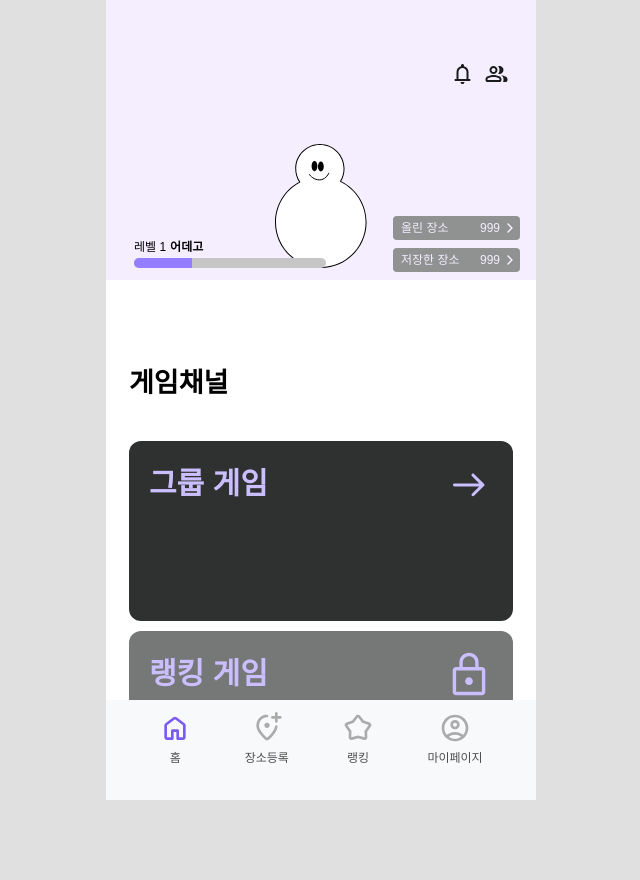
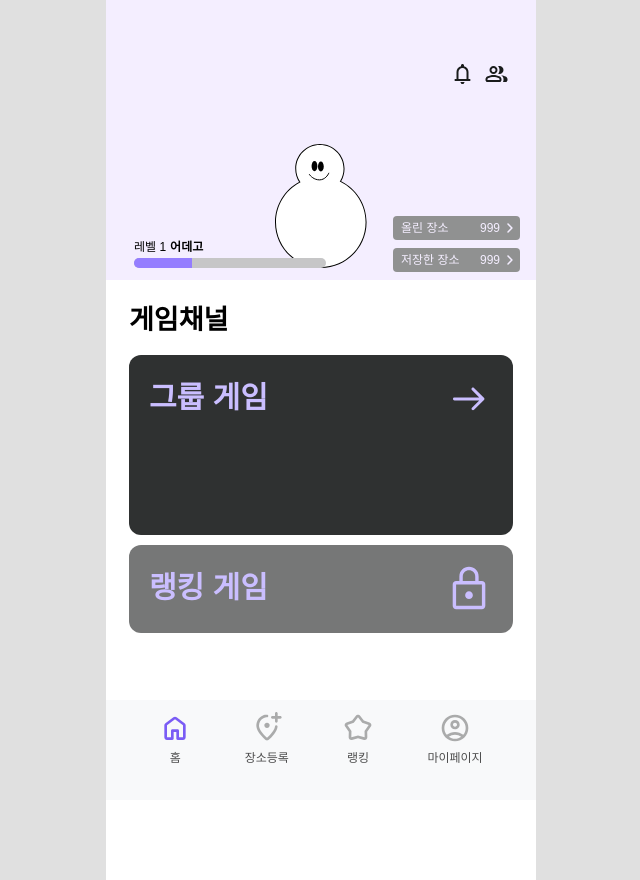
Before and after one commit to urdego/Urdego_Frontend, a Next.js app: page /home in a window 1280 px wide. Shown: the whole page, without its empty margins (319-959 px from the left). Before the commit the page ends 800 px from the top, so only its background shows below. Built offline with nearby package versions, Linux system fonts and the light colour scheme.

Commit message:
feat: main 페이지 UI 제작 완료 및 전역 스타일 수정

```diff
--- a/app/(nav)/home/Home.styles.ts
+++ b/app/(nav)/home/Home.styles.ts
@@ -3,8 +3,6 @@ import styled from 'styled-components';
 export const HomeTitle = styled.h1`
 font-size: 27px;
 align-self: stretch;
-margin-top: 280px;
-padding-bottom: 12px
 `;
 
 export const ChannelWrapper = styled.div`
--- a/app/(nav)/home/page.tsx
+++ b/app/(nav)/home/page.tsx
@@ -3,15 +3,15 @@ import Link from 'next/link';
 import TopBar from '@/components/Common/TopBar/TopBar';
 import { MainBanner } from '@/components/Layout/Home/MainBanner/MainBanner';
 import ChannelButton from '@/components/Layout/Home/ChannelButton/ChannelButton';
-import { HomeTitle,ChannelWrapper, } from './Home.styles';
+import { HomeTitle,ChannelWrapper } from './Home.styles';
 
 const Home = () => {
   return (
-    <div>
+    <>
       <TopBar NavType="main" />
       <MainBanner />
+      <HomeTitle>게임채널</HomeTitle>
       <ChannelWrapper>
-      <HomeTitle>게임채널</HomeTitle>
         <Link href="/groupList">
           <ChannelButton title="그룹 게임" />
         </Link>
@@ -25,7 +25,7 @@ const Home = () => {
           maxMemberCount={8}
         />
       </HomeWrapper> */}
-    </div>
+    </>
   );
 };
 
--- a/components/Layout/Home/MainBanner/MainBanner.styles.ts
+++ b/components/Layout/Home/MainBanner/MainBanner.styles.ts
@@ -1,11 +1,11 @@
 import styled from 'styled-components';
 
 export const BannerWrapper = styled.div`
-  position: absolute;
+  position: relative;
   top: 0;
-  width: 430px;
-  left: 50%;
-  transform: translateX(-50%);
+  width: calc(100% + 46px);
+  left: 0;
+  transform: translateX(-23px);
   display: flex;
   justify-content: center;
   align-items: center;
--- a/styles/Container.ts
+++ b/styles/Container.ts
@@ -6,13 +6,12 @@ const Container = styled.div`
   min-height: calc(var(--vh, 1vh) * 100);
   min-width: 340px;
   max-width: 430px;
-  max-height: 812px; /* 고정된 화면 높이 */
   background-color: #ffffff; /* 배경색 */
   color: black; /* 텍스트 색상 */
   display: flex;
   justify-content: center;
-  align-items: center;
   margin: 0 auto; /* 화면 가운데 정렬 */
+  padding-bottom: 80px;
 `;
 
 export default Container;
```
